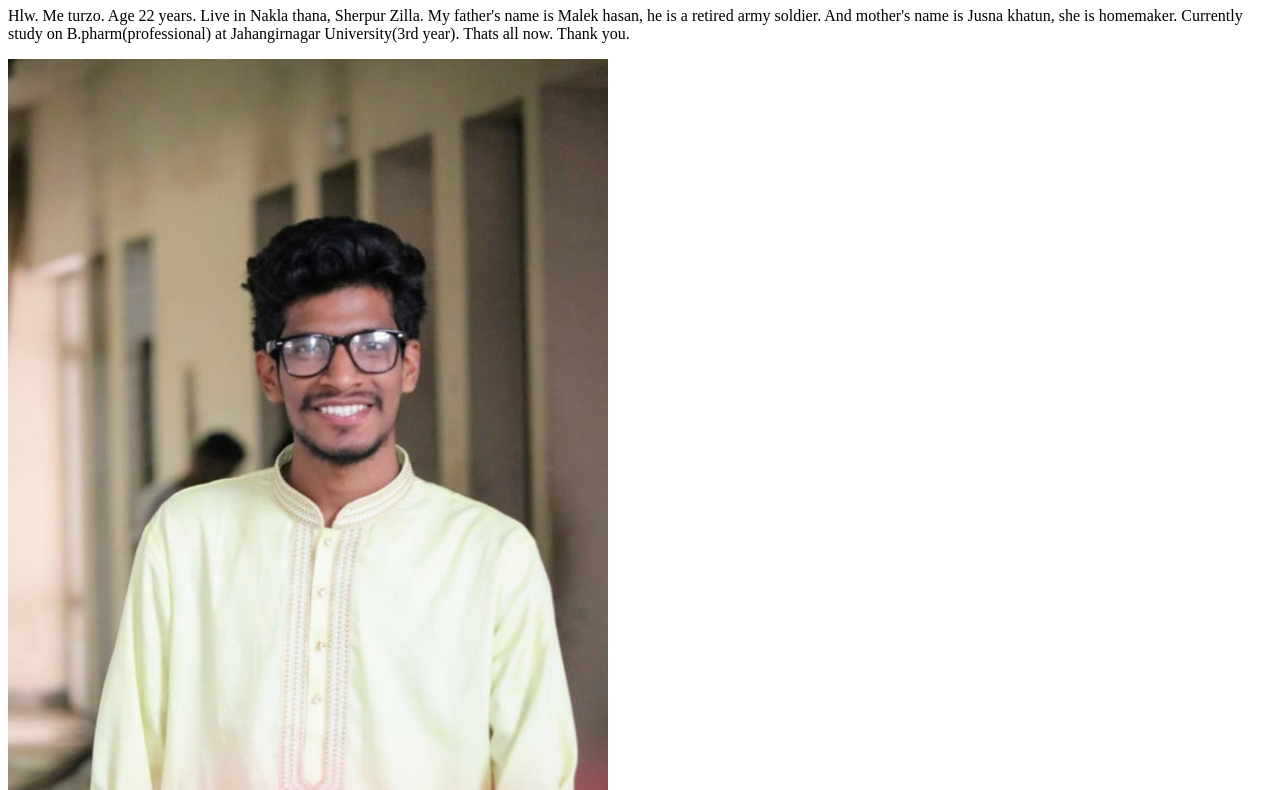
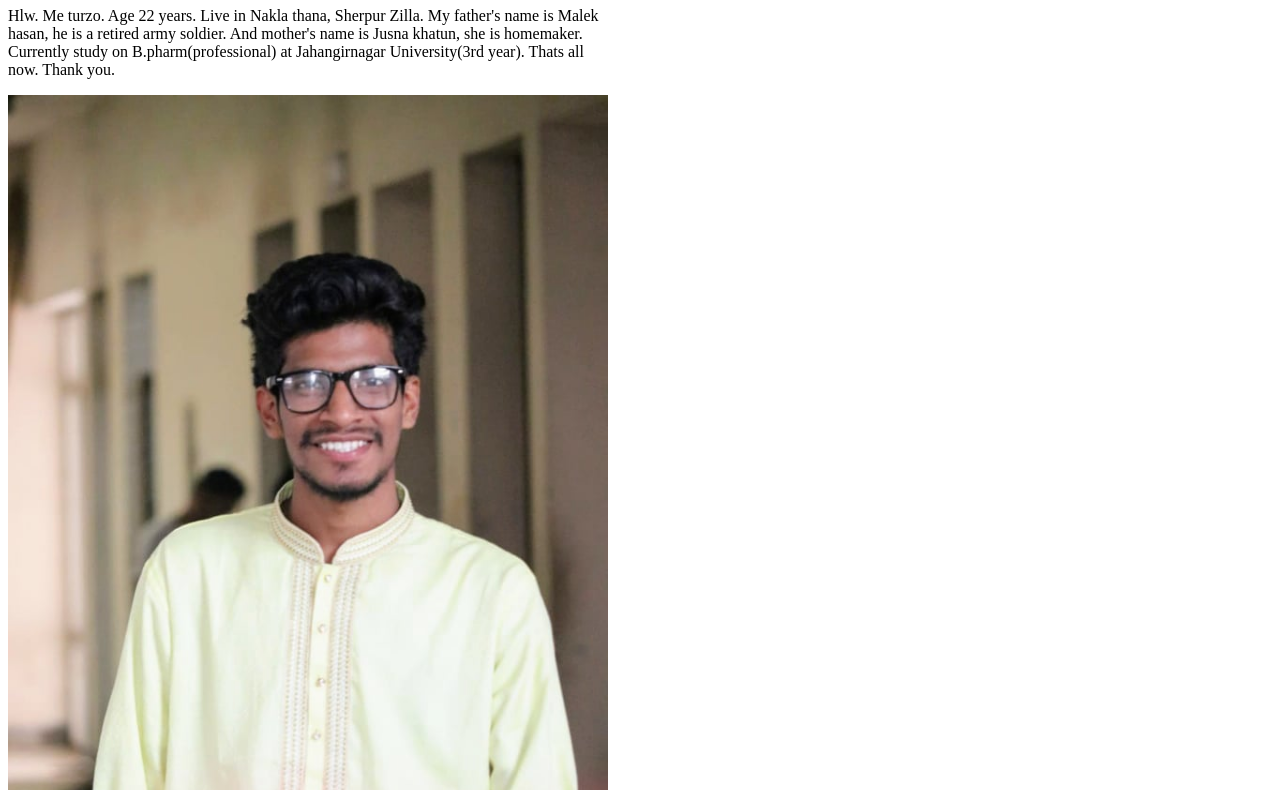
Before and after one commit to rnturzo/class-01, a plain HTML site: page index.html in a window 1280 px wide. Shown: the part 73-863 px from the top of the page. Drawn offline with Linux system fonts and the light colour scheme.

Commit message:
Update index.html

```diff
--- a/index.html
+++ b/index.html
@@ -5,7 +5,7 @@
 </head>
 <body>
   <h1>My Personal Info</h1>
-  <p>Hlw.  Me turzo. Age 22 years. Live in Nakla thana, Sherpur Zilla. My father's name is Malek hasan,  he is a retired army soldier. And mother's  name is Jusna khatun, she is homemaker.
+  <p style="width:600px">Hlw.  Me turzo. Age 22 years. Live in Nakla thana, Sherpur Zilla. My father's name is Malek hasan,  he is a retired army soldier. And mother's  name is Jusna khatun, she is homemaker.
 Currently study on B.pharm(professional) at Jahangirnagar University(3rd year).
 Thats all now. Thank you.</p>
   <img style="width:600px" src="turzo.jpg">
```
